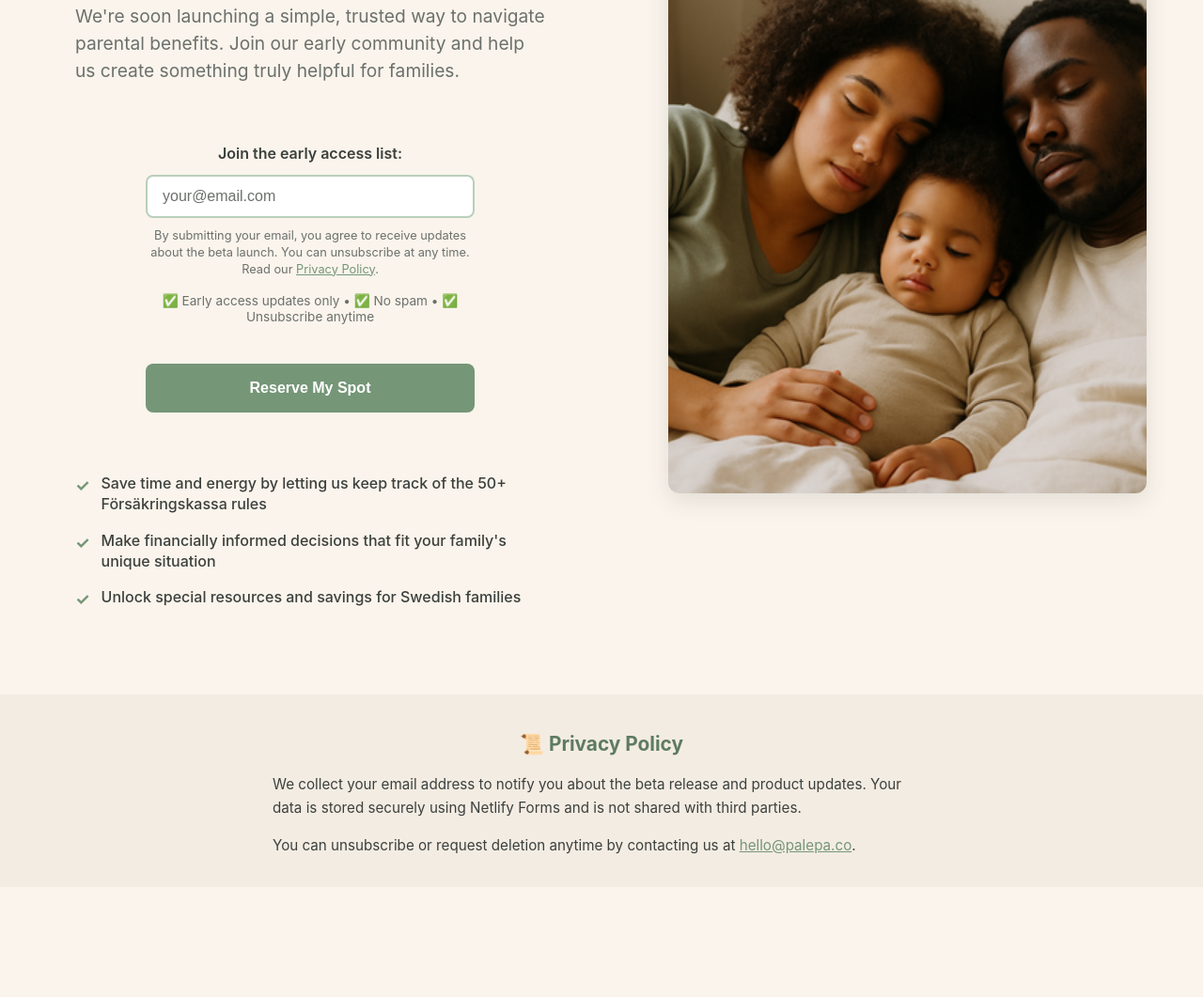
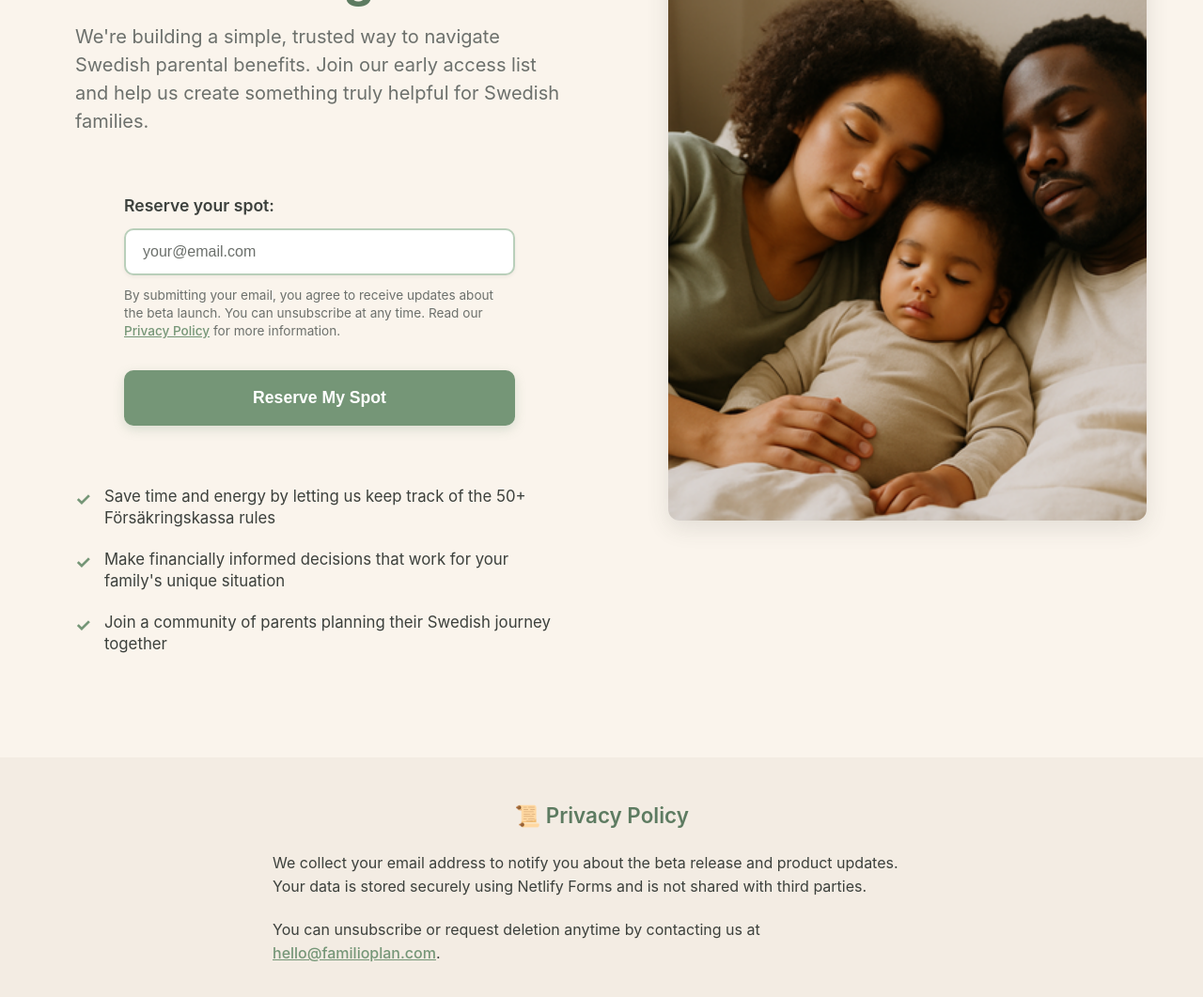
Before and after one commit to supernova4888/dummyTest, a website built with Vite: page landing-page-static/index.html in a window 1280 px wide. Shown: the part 319-1380 px from the top of the page at 94% size. Before the commit the page ends 1263 px from the top, so only its background shows below. Built offline with nearby package versions, Linux system fonts and the light colour scheme.

Commit message:
improv layout first page and text

```diff
--- a/landing-page-static/index.html
+++ b/landing-page-static/index.html
@@ -21,43 +21,26 @@
               onload="this.style.display='block'"
               onerror="this.style.display='none'"
             />
-            <h1 class="familio-brand">Palepa</h1>
+            <h1 class="familio-brand">Familio</h1>
           </a>
         </div>
       </div>
     </header>
 
     <div class="landing-page">
-      <div class="landing-container" style="padding-top: 1rem">
+      <div class="landing-container" style="padding-top: 1.5rem">
         <!-- Left Column - Main Content -->
         <div class="landing-content">
-          <div class="content-center">
+          <div class="content-center" style="max-width: 520px;">
             <!-- Main Headline -->
-            <h1
-              style="
-                font-size: 2.8rem;
-                font-weight: 700;
-                color: var(--familio-primary-dark);
-                line-height: 1.1;
-                margin-bottom: 1.5rem;
-                max-width: 600px;
-              "
-            >
-            Swedish Parental Leave Got You Confused? We've Got You Covered
+            <h1 style="font-size: 3.2rem; font-weight: 700; color: var(--familio-primary-dark); line-height: 1.05; margin-bottom: 1.2rem; letter-spacing: -0.02em;">
+              The Swedish Parental Planning Tool Parents Have Been Waiting For
             </h1>
 
-            <p
-              style="
-                font-size: 1.2rem;
-                color: var(--familio-text-light);
-                line-height: 1.5;
-                margin-bottom: 2rem;
-                max-width: 500px;
-              "
-            >
-              We're soon launching a simple, trusted way to navigate parental
-              benefits. Join our early community and help us create something
-              truly helpful for families.
+            <p style="font-size: 1.25rem; color: var(--familio-text-light); line-height: 1.5; margin-bottom: 2.5rem; font-weight: 400;">
+              We're building a simple, trusted way to navigate Swedish parental
+              benefits. Join our early access list and help us create something
+              truly helpful for Swedish families.
             </p>
 
             <div class="cta-section">
@@ -68,7 +51,7 @@
                 data-netlify="true"
                 data-netlify-honeypot="bot-field"
                 action="/success.html"
-                style="max-width: 400px; margin: 0 auto; text-align: center"
+                style="max-width: 416px; margin: 0; text-align: left;"
               >
                 <!-- Netlify needs to know this form's name on the backend -->
                 <input type="hidden" name="form-name" value="get-started" />
@@ -82,18 +65,11 @@
                 </p>
 
                 <!-- your real fields -->
-                <div class="form-group" style="margin-bottom: 0.5rem">
+                <div class="form-group" style="margin-bottom: 0.75rem">
                   <label
                     for="email"
-                    style="
-                      display: block;
-                      margin-bottom: 0.8rem;
-                      font-size: 1rem;
-                      font-weight: 600;
-                      color: var(--familio-text-dark);
-                    "
-                    >Join the early access list:</label
-                  >
+                    style="display: block; margin-bottom: 0.75rem; font-size: 1.1rem; font-weight: 600; color: var(--familio-text-dark); line-height: 1.3;"
+                    >Reserve your spot:</label>
                   <input
                     type="email"
                     id="email"
@@ -101,70 +77,25 @@
                     placeholder="your@email.com"
                     required
                     class="email-input"
-                    style="
-                      width: 100%;
-                      max-width: 350px;
-                      padding: 12px 16px;
-                      font-size: 1rem;
-                      border-radius: 8px;
-                    "
+                    style="width: 100%; max-width: 416px; padding: 14px 18px; font-size: 1rem; border-radius: 10px; border: 2px solid var(--familio-primary-light); background: white; transition: all 0.2s ease; box-shadow: 0 2px 4px rgba(0,0,0,0.05);"
                   />
                 </div>
 
                 <!-- GDPR Compliance Notice -->
-                <div style="margin: 0.6rem 0 1rem 0; text-align: center">
-                  <small
-                    style="
-                      color: var(--familio-text-light);
-                      font-size: 0.8rem;
-                      max-width: 350px;
-                      display: inline-block;
-                      line-height: 1.4;
-                    "
-                  >
+                <div style="margin: 0.75rem 0 1rem 0; text-align: left">
+                  <small style="color: var(--familio-text-light); font-size: 0.85rem; max-width: 416px; display: block; line-height: 1.4; font-weight: 400;">
                     By submitting your email, you agree to receive updates about
                     the beta launch. You can unsubscribe at any time. Read our
-                    <a
-                      href="#privacy-policy"
-                      style="
-                        color: var(--familio-primary);
-                        text-decoration: underline;
-                      "
-                      >Privacy Policy</a
-                    >.
+                    <a href="#privacy-policy" style="color: var(--familio-primary); text-decoration: underline; font-weight: 500;">Privacy Policy</a> for more information.
                   </small>
                 </div>
 
                 <!-- Risk Reversal -->
-                <div
-                  class="guarantee"
-                  style="margin: 0.5rem 0 1.5rem 0; text-align: center"
-                >
-                  <small
-                    style="
-                      color: var(--familio-text-light);
-                      font-size: 0.85rem;
-                      max-width: 350px;
-                      display: inline-block;
-                      line-height: 1.3;
-                    "
-                  >
-                    ✅ Early access updates only • ✅ No spam • ✅ Unsubscribe
-                    anytime
-                  </small>
-                </div>
 
                 <button
                   type="submit"
                   class="btn btn-primary cta-button"
-                  style="
-                    width: 100%;
-                    max-width: 350px;
-                    padding: 14px 24px;
-                    font-size: 1rem;
-                    font-weight: 600;
-                    border-radius: 8px;
-                  "
+                  style="width: 100%; max-width: 416px; padding: 16px 24px; font-size: 1.1rem; font-weight: 600; border-radius: 10px; border: none; cursor: pointer; transition: all 0.2s ease; box-shadow: 0 4px 12px rgba(117, 150, 119, 0.25);"
                 >
                   Reserve My Spot
                 </button>
@@ -172,30 +103,19 @@
             </div>
 
             <!-- Benefits Section -->
-            <div class="benefits-section" style="margin-top: 2.5rem">
-              <ul class="benefits-list">
-                <li
-                  class="benefit-item"
-                  style="font-size: 1rem; margin-bottom: 1rem; line-height: 1.4"
-                >
-                  <span class="checkmark" style="font-size: 1.1rem">✓</span>
-                  Save time and energy by letting us keep track of the 50+
-                  Försäkringskassa rules
+            <div class="benefits-section" style="margin-top: 3rem">
+              <ul class="benefits-list" style="margin: 0; padding: 0; list-style: none;">
+                <li class="benefit-item" style="display: flex; align-items: flex-start; gap: 14px; font-size: 1.05rem; margin-bottom: 1.25rem; line-height: 1.4; font-weight: 400;">
+                  <span class="checkmark" style="font-size: 1.2rem; color: var(--familio-primary); font-weight: 700; flex-shrink: 0; margin-top: 1px;">✓</span>
+                  <span>Save time and energy by letting us keep track of the 50+ Försäkringskassa rules</span>
                 </li>
-                <li
-                  class="benefit-item"
-                  style="font-size: 1rem; margin-bottom: 1rem; line-height: 1.4"
-                >
-                  <span class="checkmark" style="font-size: 1.1rem">✓</span>
-                  Make financially informed decisions that fit your
-                  family's unique situation
+                <li class="benefit-item" style="display: flex; align-items: flex-start; gap: 14px; font-size: 1.05rem; margin-bottom: 1.25rem; line-height: 1.4; font-weight: 400;">
+                  <span class="checkmark" style="font-size: 1.2rem; color: var(--familio-primary); font-weight: 700; flex-shrink: 0; margin-top: 1px;">✓</span>
+                  <span>Make financially informed decisions that work for your family's unique situation</span>
                 </li>
-                <li
-                  class="benefit-item"
-                  style="font-size: 1rem; margin-bottom: 1rem; line-height: 1.4"
-                >
-                  <span class="checkmark" style="font-size: 1.1rem">✓</span>
-                  Unlock special resources and savings for Swedish families
+                <li class="benefit-item" style="display: flex; align-items: flex-start; gap: 14px; font-size: 1.05rem; margin-bottom: 1.25rem; line-height: 1.4; font-weight: 400;">
+                  <span class="checkmark" style="font-size: 1.2rem; color: var(--familio-primary); font-weight: 700; flex-shrink: 0; margin-top: 1px;">✓</span>
+                  <span>Join a community of parents planning their Swedish journey together</span>
                 </li>
               </ul>
             </div>
@@ -214,51 +134,26 @@
     </div>
 
     <!-- Privacy Policy Footer -->
-    <footer
-      id="privacy-policy"
-      style="
-        background-color: var(--familio-surface);
-        padding: 2.5rem 20px 2rem;
-        margin-top: 2rem;
-      "
-    >
+    <footer id="privacy-policy" style="background-color: var(--familio-surface); padding: 3rem 20px 2.5rem; margin-top: 3rem;">
       <div style="max-width: 1200px; margin: 0 auto">
-        <h3
-          style="
-            color: var(--familio-primary-dark);
-            font-size: 1.3rem;
-            margin-bottom: 1.2rem;
-            text-align: center;
-          "
-        >
+        <h3 style="color: var(--familio-primary-dark); font-size: 1.4rem; margin-bottom: 1.5rem; text-align: center; font-weight: 600;">
           📜 Privacy Policy
         </h3>
-        <div
-          style="
-            max-width: 700px;
-            margin: 0 auto;
-            color: var(--familio-text-dark);
-            line-height: 1.6;
-          "
-        >
-          <p style="margin-bottom: 1rem; font-size: 0.95rem">
+        <div style="max-width: 700px; margin: 0 auto; color: var(--familio-text-dark); line-height: 1.6;">
+          <p style="margin-bottom: 1.25rem; font-size: 1rem; font-weight: 400;">
             We collect your email address to notify you about the beta release
             and product updates. Your data is stored securely using Netlify
             Forms and is not shared with third parties.
           </p>
-          <p style="margin-bottom: 0; font-size: 0.95rem">
+          <p style="margin-bottom: 0; font-size: 1rem; font-weight: 400;">
             You can unsubscribe or request deletion anytime by contacting us at
-            <a
-              href="mailto:hello@familioplan.com"
-              style="color: var(--familio-primary)"
-              >hello@palepa.co</a
-            >.
+            <a href="mailto:hello@familioplan.com" style="color: var(--familio-primary); font-weight: 500;">hello@familioplan.com</a>.
           </p>
         </div>
       </div>
     </footer>
 
-    <!-- Enhanced form loading feedback -->
+    <!-- Enhanced form loading feedback with better interactions -->
     <script>
       document.addEventListener("DOMContentLoaded", function () {
         const form = document.querySelector('form[name="get-started"]');
@@ -269,20 +164,52 @@
             const submitButton = form.querySelector('button[type="submit"]');
             submitButton.textContent = "Reserving...";
             submitButton.disabled = true;
-
-            // Add visual loading state
-            submitButton.style.opacity = "0.7";
+            submitButton.style.opacity = "0.8";
             submitButton.style.cursor = "wait";
+            submitButton.style.transform = "translateY(1px)";
           });
 
           if (emailInput) {
+            // Enhanced input interactions
+            emailInput.addEventListener("focus", function () {
+              this.style.borderColor = "var(--familio-primary)";
+              this.style.boxShadow = "0 0 0 3px rgba(117, 150, 119, 0.1), 0 4px 8px rgba(0,0,0,0.1)";
+            });
+
+            emailInput.addEventListener("blur", function () {
+              this.style.borderColor = "var(--familio-primary-light)";
+              this.style.boxShadow = "0 2px 4px rgba(0,0,0,0.05)";
+            });
+
             emailInput.addEventListener("input", function () {
               if (this.validity.valid) {
                 this.classList.add("valid");
                 this.classList.remove("invalid");
+                this.style.borderColor = "var(--familio-primary)";
               } else {
                 this.classList.add("invalid");
                 this.classList.remove("valid");
+                this.style.borderColor = "var(--familio-secondary)";
+              }
+            });
+          }
+
+          // Enhanced button hover effects
+          const submitButton = form.querySelector('button[type="submit"]');
+          if (submitButton) {
+            submitButton.addEventListener("mouseenter", function () {
+              if (!this.disabled) {
+                this.style.transform = "translateY(-2px)";
+                this.style.boxShadow = "0 6px 16px rgba(117, 150, 119, 0.35)";
+                this.style.backgroundColor = "var(--familio-primary-dark)";
+              }
+            });
+
+            submitButton.addEventListener("mouseleave", function () {
+              if (!this.disabled) {
+                this.style.transform = "translateY(0)";
+                this.style.boxShadow = "0 4px 12px rgba(117, 150, 119, 0.25)";
+                this.style.backgroundColor = "var(--familio-primary)";
               }
             });
           }
```
Also changed, not shown: landing-page-static/success.html (+1 -1 lines).
